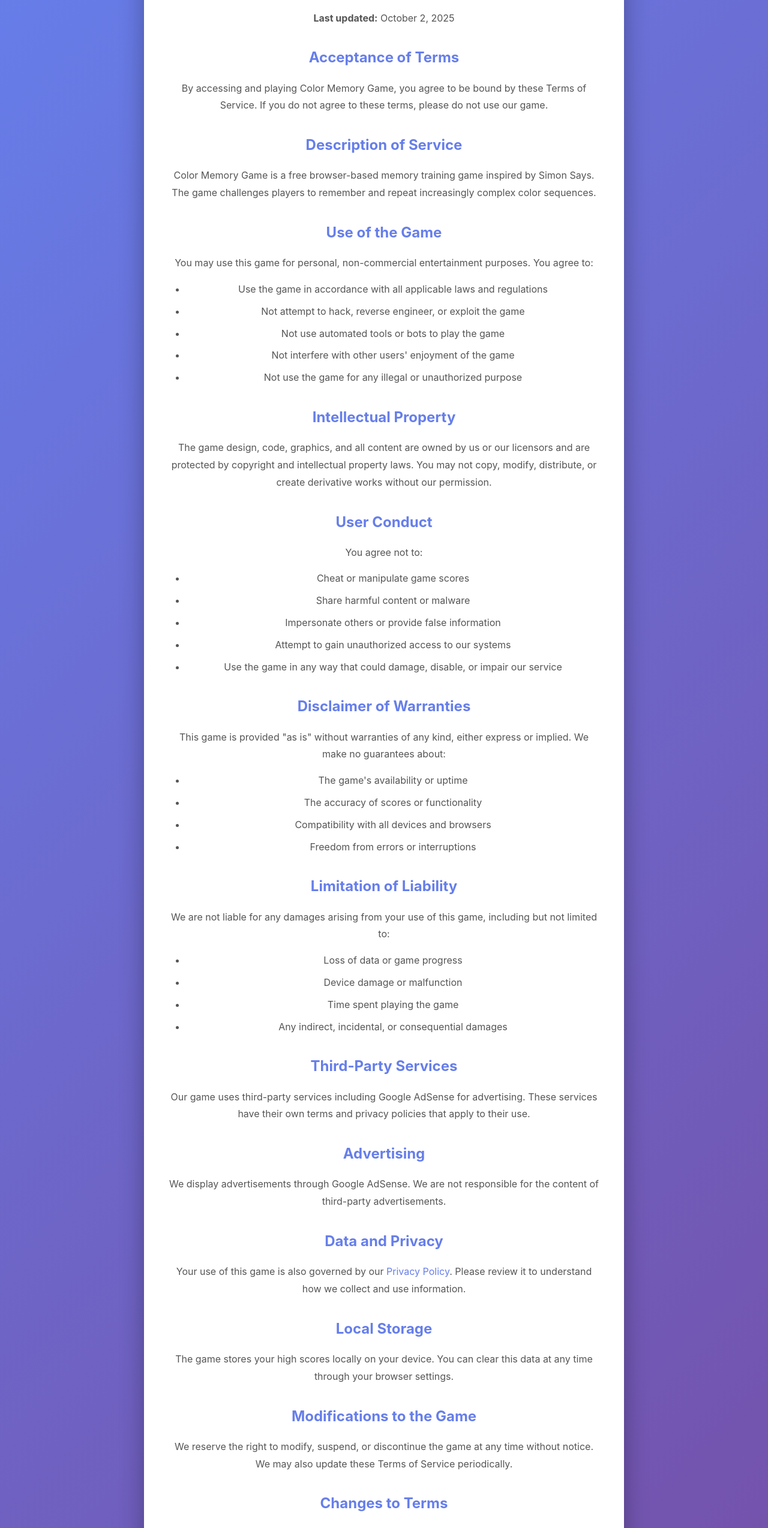
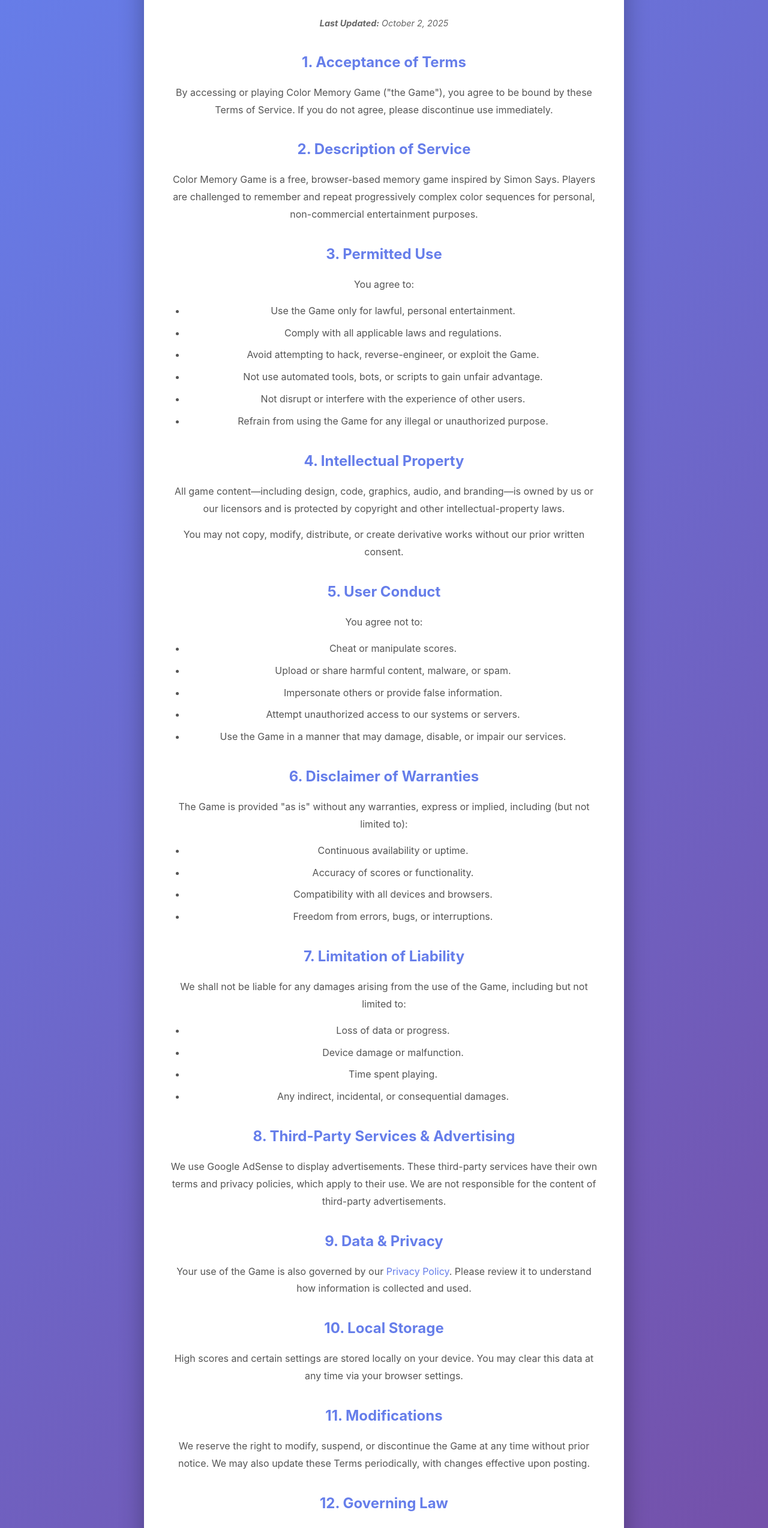
Before and after one commit to CNNMN01/color-memory-game, a plain HTML site: page terms.html in a window 1280 px wide. Shown: the part 102-2650 px from the top of the page at 60% size. Drawn offline with Linux system fonts and the light colour scheme.

Commit message:
Update terms.html

```diff
--- a/terms.html
+++ b/terms.html
@@ -22,12 +22,26 @@
         }
         .policy-container h1 {
             color: #667eea;
+            font-size: 2rem;
+            margin-bottom: 10px;
+        }
+        .policy-container .last-updated {
+            color: #666;
+            font-size: 0.9rem;
+            margin-bottom: 30px;
+            font-style: italic;
         }
         .policy-container h2 {
             color: #667eea;
             margin-top: 30px;
             margin-bottom: 15px;
             font-size: 1.5em;
+        }
+        .policy-container h3 {
+            color: #764ba2;
+            margin-top: 20px;
+            margin-bottom: 10px;
+            font-size: 1.2em;
         }
         .policy-container p,
         .policy-container ul {
@@ -43,6 +57,7 @@
         .policy-container a {
             color: #667eea;
             text-decoration: none;
+            word-break: break-all;
         }
         .policy-container a:hover {
             color: #764ba2;
@@ -54,6 +69,7 @@
             color: #667eea;
             text-decoration: none;
             font-weight: 600;
+            font-size: 1.1rem;
         }
         .back-link:hover {
             color: #764ba2;
@@ -63,82 +79,77 @@
 <body>
     <div class="game-container policy-container">
         <h1>Terms of Service</h1>
-        <p><strong>Last updated:</strong> October 2, 2025</p>
+        <p class="last-updated"><strong>Last Updated:</strong> October 2, 2025</p>
 
-        <h2>Acceptance of Terms</h2>
-        <p>By accessing and playing Color Memory Game, you agree to be bound by these Terms of Service. If you do not agree to these terms, please do not use our game.</p>
+        <h2>1. Acceptance of Terms</h2>
+        <p>By accessing or playing Color Memory Game ("the Game"), you agree to be bound by these Terms of Service. If you do not agree, please discontinue use immediately.</p>
 
-        <h2>Description of Service</h2>
-        <p>Color Memory Game is a free browser-based memory training game inspired by Simon Says. The game challenges players to remember and repeat increasingly complex color sequences.</p>
+        <h2>2. Description of Service</h2>
+        <p>Color Memory Game is a free, browser-based memory game inspired by Simon Says. Players are challenged to remember and repeat progressively complex color sequences for personal, non-commercial entertainment purposes.</p>
 
-        <h2>Use of the Game</h2>
-        <p>You may use this game for personal, non-commercial entertainment purposes. You agree to:</p>
+        <h2>3. Permitted Use</h2>
+        <p>You agree to:</p>
         <ul>
-            <li>Use the game in accordance with all applicable laws and regulations</li>
-            <li>Not attempt to hack, reverse engineer, or exploit the game</li>
-            <li>Not use automated tools or bots to play the game</li>
-            <li>Not interfere with other users' enjoyment of the game</li>
-            <li>Not use the game for any illegal or unauthorized purpose</li>
+            <li>Use the Game only for lawful, personal entertainment.</li>
+            <li>Comply with all applicable laws and regulations.</li>
+            <li>Avoid attempting to hack, reverse-engineer, or exploit the Game.</li>
+            <li>Not use automated tools, bots, or scripts to gain unfair advantage.</li>
+            <li>Not disrupt or interfere with the experience of other users.</li>
+            <li>Refrain from using the Game for any illegal or unauthorized purpose.</li>
         </ul>
 
-        <h2>Intellectual Property</h2>
-        <p>The game design, code, graphics, and all content are owned by us or our licensors and are protected by copyright and intellectual property laws. You may not copy, modify, distribute, or create derivative works without our permission.</p>
+        <h2>4. Intellectual Property</h2>
+        <p>All game content—including design, code, graphics, audio, and branding—is owned by us or our licensors and is protected by copyright and other intellectual-property laws.</p>
+        <p>You may not copy, modify, distribute, or create derivative works without our prior written consent.</p>
 
-        <h2>User Conduct</h2>
+        <h2>5. User Conduct</h2>
         <p>You agree not to:</p>
         <ul>
-            <li>Cheat or manipulate game scores</li>
-            <li>Share harmful content or malware</li>
-            <li>Impersonate others or provide false information</li>
-            <li>Attempt to gain unauthorized access to our systems</li>
-            <li>Use the game in any way that could damage, disable, or impair our service</li>
+            <li>Cheat or manipulate scores.</li>
+            <li>Upload or share harmful content, malware, or spam.</li>
+            <li>Impersonate others or provide false information.</li>
+            <li>Attempt unauthorized access to our systems or servers.</li>
+            <li>Use the Game in a manner that may damage, disable, or impair our services.</li>
         </ul>
 
-        <h2>Disclaimer of Warranties</h2>
-        <p>This game is provided "as is" without warranties of any kind, either express or implied. We make no guarantees about:</p>
+        <h2>6. Disclaimer of Warranties</h2>
+        <p>The Game is provided "as is" without any warranties, express or implied, including (but not limited to):</p>
         <ul>
-            <li>The game's availability or uptime</li>
-            <li>The accuracy of scores or functionality</li>
-            <li>Compatibility with all devices and browsers</li>
-            <li>Freedom from errors or interruptions</li>
+            <li>Continuous availability or uptime.</li>
+            <li>Accuracy of scores or functionality.</li>
+            <li>Compatibility with all devices and browsers.</li>
+            <li>Freedom from errors, bugs, or interruptions.</li>
         </ul>
 
-        <h2>Limitation of Liability</h2>
-        <p>We are not liable for any damages arising from your use of this game, including but not limited to:</p>
+        <h2>7. Limitation of Liability</h2>
+        <p>We shall not be liable for any damages arising from the use of the Game, including but not limited to:</p>
         <ul>
-            <li>Loss of data or game progress</li>
-            <li>Device damage or malfunction</li>
-            <li>Time spent playing the game</li>
-            <li>Any indirect, incidental, or consequential damages</li>
+            <li>Loss of data or progress.</li>
+            <li>Device damage or malfunction.</li>
+            <li>Time spent playing.</li>
+            <li>Any indirect, incidental, or consequential damages.</li>
         </ul>
 
-        <h2>Third-Party Services</h2>
-        <p>Our game uses third-party services including Google AdSense for advertising. These services have their own terms and privacy policies that apply to their use.</p>
+        <h2>8. Third-Party Services & Advertising</h2>
+        <p>We use Google AdSense to display advertisements. These third-party services have their own terms and privacy policies, which apply to their use. We are not responsible for the content of third-party advertisements.</p>
 
-        <h2>Advertising</h2>
-        <p>We display advertisements through Google AdSense. We are not responsible for the content of third-party advertisements.</p>
+        <h2>9. Data & Privacy</h2>
+        <p>Your use of the Game is also governed by our <a href="privacy.html">Privacy Policy</a>. Please review it to understand how information is collected and used.</p>
 
-        <h2>Data and Privacy</h2>
-        <p>Your use of this game is also governed by our <a href="privacy.html">Privacy Policy</a>. Please review it to understand how we collect and use information.</p>
+        <h2>10. Local Storage</h2>
+        <p>High scores and certain settings are stored locally on your device. You may clear this data at any time via your browser settings.</p>
 
-        <h2>Local Storage</h2>
-        <p>The game stores your high scores locally on your device. You can clear this data at any time through your browser settings.</p>
+        <h2>11. Modifications</h2>
+        <p>We reserve the right to modify, suspend, or discontinue the Game at any time without prior notice. We may also update these Terms periodically, with changes effective upon posting.</p>
 
-        <h2>Modifications to the Game</h2>
-        <p>We reserve the right to modify, suspend, or discontinue the game at any time without notice. We may also update these Terms of Service periodically.</p>
+        <h2>12. Governing Law</h2>
+        <p>These Terms shall be governed by and construed in accordance with applicable laws. Any disputes shall be resolved under the jurisdiction of the relevant courts.</p>
 
-        <h2>Changes to Terms</h2>
-        <p>We may update these Terms of Service from time to time. Your continued use of the game after changes are posted constitutes acceptance of the updated terms.</p>
+        <h2>13. Severability</h2>
+        <p>If any provision of these Terms is found invalid or unenforceable, the remaining provisions will remain in full force and effect.</p>
 
-        <h2>Governing Law</h2>
-        <p>These Terms of Service are governed by and construed in accordance with applicable laws. Any disputes shall be resolved in accordance with these laws.</p>
-
-        <h2>Severability</h2>
-        <p>If any provision of these terms is found to be unenforceable, the remaining provisions will continue in full force and effect.</p>
-
-        <h2>Contact Information</h2>
-        <p>If you have questions about these Terms of Service, please contact us through our website or GitHub repository.</p>
-
+        <h2>14. Contact Us</h2>
+        <p>For questions or concerns, please reach out via our website or GitHub repository:</p>
         <p><strong>Website:</strong> <a href="https://colourmemorygame.netlify.app">https://colourmemorygame.netlify.app</a></p>
 
         <a href="index.html" class="back-link">← Back to Game</a>
```
